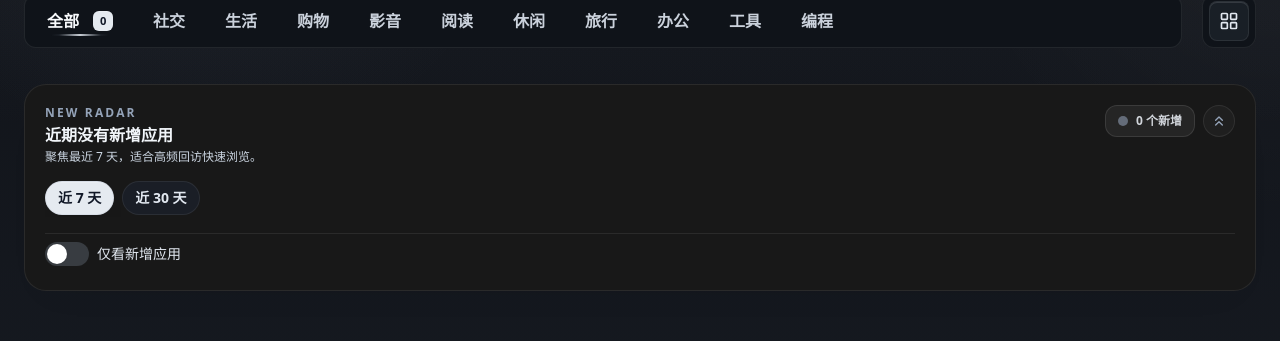
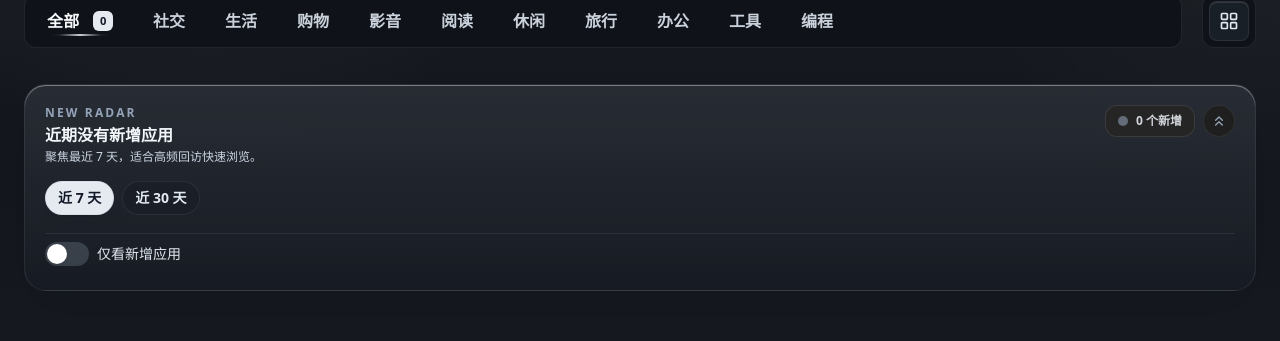
Before and after one commit to Couleur-Share/AppArchive, a Vue app: page / in a window 1280 px wide. Both pictures are taken after a click on the button 1183 px from the left and 132 px from the top of the page. Shown: the part 111-452 px from the top of the page. Built offline with nearby package versions, Linux system fonts and the light colour scheme; no server answers; what @plasmohq/storage would draw is missing.

Commit message:
Refine new arrival card background styling

```diff
--- a/src/components/common/NewArrivalRadar.vue
+++ b/src/components/common/NewArrivalRadar.vue
@@ -1,6 +1,6 @@
 <template>
   <section
-    class="relative overflow-hidden rounded-[22px] border border-slate-200/70 bg-[#f7f8f7] shadow-[0_18px_36px_-30px_rgba(18,18,18,0.18)] dark:border-white/[0.08] dark:bg-[#181818]"
+    class="new-arrival-card relative overflow-hidden rounded-[22px] border"
   >
     <div class="relative space-y-3 px-3 py-3 sm:space-y-4 sm:px-5 sm:py-5">
       <div class="flex items-start justify-between gap-2 sm:gap-3">
@@ -146,6 +146,33 @@ const compactHintText = computed(() => {
 </script>
 
 <style scoped>
+.new-arrival-card {
+  background:
+    linear-gradient(
+      180deg,
+      color-mix(in srgb, var(--home-surface-strong) 94%, white) 0%,
+      color-mix(in srgb, var(--home-surface-soft) 92%, transparent) 100%
+    );
+  border-color: color-mix(in srgb, var(--home-border) 90%, transparent);
+  box-shadow:
+    0 18px 36px -30px rgb(15 23 42 / 0.18),
+    inset 0 1px 0 rgb(255 255 255 / 0.38);
+  backdrop-filter: blur(12px) saturate(112%);
+}
+
+:global(.dark) .new-arrival-card {
+  background:
+    linear-gradient(
+      180deg,
+      rgb(26 31 39 / 0.96) 0%,
+      rgb(19 23 30 / 0.98) 100%
+    );
+  border-color: color-mix(in srgb, var(--home-border) 96%, transparent);
+  box-shadow:
+    0 24px 44px -32px rgb(0 0 0 / 0.56),
+    inset 0 1px 0 rgb(255 255 255 / 0.03);
+}
+
 .radar-dot {
   background: color-mix(in srgb, var(--home-text-subtle) 78%, transparent);
   transition:
```
